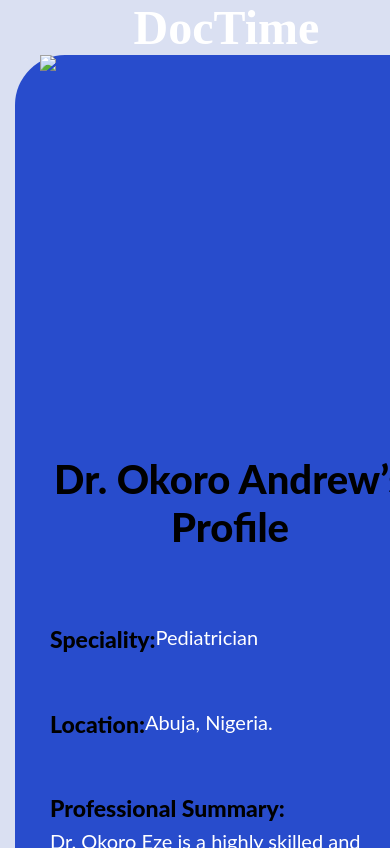
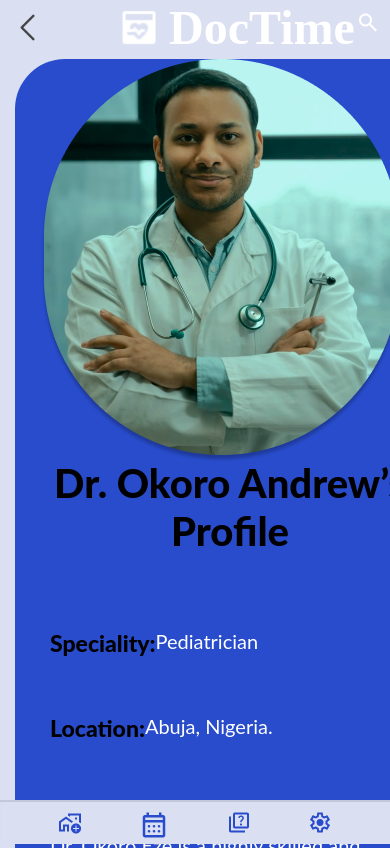
Before and after one commit to jhenniifer/DocTime, a plain HTML site: page html/dr0koro.html in a window 390 px wide. Shown: the top 848 px of the page. Drawn offline with Linux system fonts and the light colour scheme; files that its build step writes are made by us from their sources.

Commit message:
little touches

```diff
--- a/css/doctorokoro.css
+++ b/css/doctorokoro.css
@@ -206,6 +206,9 @@
     font-weight: 400;
     line-height: 150%;
     }
+    .foot-menu{
+        display: none;
+       }
 
     .footer{
         display: flex;
@@ -259,20 +262,29 @@
         }
         .padic{
             display: flex;
-            text-align: ;
+            /* text-align: ; */
         }
         .Specialty, .resp, .pininterest, .pro, .areas, .proa, .edu, .nametx {
         font-size: 19px;
         }
-        .footer{
-            background-color: #DAE0F2;
 
-        }
     }
+
 
     /* for screen below iphone 14promax 430px by 932px */
 
     @media (max-width: 430px) {
+        .foot-menu{
+            display: flex;
+            justify-content: space-evenly;
+            margin-top: 7%;
+                background-color: #dae0f2;
+                padding-top: 10px;
+                border-top: transparent;
+                box-shadow:inset rgba(0, 0, 0, .1) .1px 2px;
+                position: sticky;
+                bottom: 0;
+        }
         .mainn{
         background-color: #DAE0F2;
     }
@@ -315,7 +327,7 @@
         }
         .padic{
             display: flex;
-            text-align: ;
+            /* text-align: ; */
         }
         .Specialty, .resp, .pininterest, .pro, .areas, .proa, .edu, .nametx {
         font-size: 23px;
@@ -440,7 +452,7 @@
     }
 
     /* media query from 900px up */
-    @media (min-0width: 900px) and (max-width: 2150px) {
+    @media (min-width: 900px) and (max-width: 2150px) {
         .mainn{
 
         background-color: #284CCC;
--- a/html/dr0koro.html
+++ b/html/dr0koro.html
@@ -4,20 +4,20 @@
     <meta charset="UTF-8">
     <meta name="viewport" content="width=device-width, initial-scale=1.0">
     <title>Dr.Okoro</title>
-    <link rel="stylesheet" href="DocTime/css/doctorokoro.css">
+    <link rel="stylesheet" href="/css/doctorokoro.css">
 </head>
 <body class="mainn">
 
 <div class="iconhub">
-   <div class="backicon"> <img src="DocTime/assets/icons/Back.png" alt=""></div>
+   <div class="backicon"> <img src="/assets/icons/Back.png" alt=""></div>
 
-   <div class="lg"><img src="DocTime/assets/icons/Health Calendar.png" alt="" /><p>DocTime</p></div>
-   <div class="search"> <img src="DocTime/assets/icons/search.png" alt=""></div>
+   <div class="lg"><img src="/assets/icons/Health Calendar.png" alt="" /><p>DocTime</p></div>
+   <div class="search"> <img src="/assets/icons/search.png" alt=""></div>
 </div>
     <div class="layer">
 
            <div class="okph">
-                <div class="okorophoto"> <img src="DocTime/assets/images/Frame 2.png" class="img1"> </div>
+                <div class="okorophoto"> <img src="/assets/images/Frame 2.png" class="img1"> </div>
            </div>
            <div class="name"><h2 class="nametxt">Dr. Okoro Andrew’s Profile</h2></div>
 
@@ -70,13 +70,12 @@
 
                 </div>
     </div>
-
-        <div class="footer">
-            <img src="DocTime/assets/icons/add_home_work.png">
-            <img src="DocTime/assets/icons/calendarmonth.png">
-            <img src="DocTime/assets/icons/quizz.png">
-            <img src="DocTime/assets/icons/settingss.png">
-        </div>
+    <footer class="foot-menu">
+        <a href="home.html" "><img src="/assets/icons/add_home_work.png"" alt=""></a>
+        <a href="/html/okoro.html"><img src="/assets/icons/calendar_month.png" alt=""></a>
+        <a href="/html/faq.html"><img src="/assets/icons/quiz blue.png" alt=""></a>
+        <a href="/html/settings.html"><img src="/assets/icons/settings blue.png" alt=""></a>
+      </footer>
 
 </body>
 </html>
```
Also changed, not shown: html/okoro.html (+1 -1 lines).
